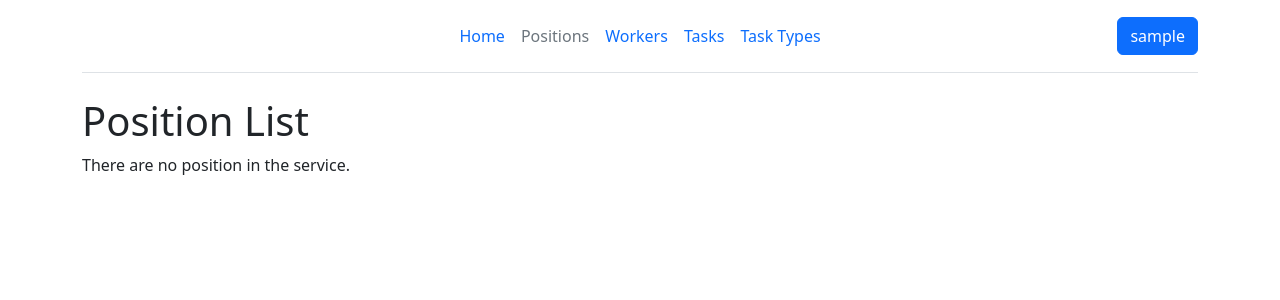
After one commit to pavliukkk/task-manager, a Django app: page /positions/ in a window 1280 px wide. The commit adds this page. Shown: the top 300 px of the page. Run offline with Django 5.2, Linux system fonts and the light colour scheme; the visitor is signed in with stand-in values (Sample User, id 1); data that the repository does not hold is empty; some libraries are stand-ins or nearby versions.

Commit message:
created position_list page, implemented view and url

```diff
--- a/task_manager/urls.py
+++ b/task_manager/urls.py
@@ -1,9 +1,11 @@
 from django.urls import path
 
-from .views import index
+from .views import index, PositionListView
 
 
 app_name = 'task_manager'
+
 urlpatterns = [
     path("", index, name="index"),
+    path("positions/", PositionListView.as_view(), name="position-list"),
 ]
--- a/task_manager/views.py
+++ b/task_manager/views.py
@@ -1,7 +1,9 @@
 from django.contrib.auth import authenticate, login
+from django.contrib.auth.mixins import LoginRequiredMixin
 from django.http import HttpResponseRedirect
 from django.shortcuts import render, redirect
 from django.urls import reverse
+from django.views import generic
 
 from task_manager.models import Worker, Position, Task, TaskType
 
@@ -38,3 +40,9 @@ def login_view(request):
         "accounts/login.html",
         {"error": "Invalid username and/or password."},
     )
+
+
+class PositionListView(LoginRequiredMixin, generic.ListView):
+    model = Position
+    template_name = "task_manager/position_list.html"
+    paginate_by = 5
--- a/templates/includes/header.html
+++ b/templates/includes/header.html
@@ -21,8 +21,9 @@
     <ul
         class="nav col-12 col-md-auto mb-2 justify-content-center mb-md-0"
     >
-      <li><a href="#" class="nav-link px-2 link-secondary">Home</a></li>
-      <li><a href="#" class="nav-link px-2">Positions</a></li>
+      <li><a href="/" class="nav-link px-2 {% if request.path == '/' %}link-secondary{% endif %}">Home</a></li>
+      <li><a href="{% url "task-manager:position-list" %}"
+             class="nav-link px-2 {% if request.path == '/positions/' %}link-secondary{% endif %}">Positions</a></li>
       <li><a href="#" class="nav-link px-2">Workers</a></li>
       <li><a href="#" class="nav-link px-2">Tasks</a></li>
       <li><a href="#" class="nav-link px-2">Task Types</a></li>
@@ -32,7 +33,7 @@
         {% if user.is_authenticated %}
           {{ user.username }}
         {% else %}
-          Login
+          <a class="login-btn" href="{% url "login" %}">Login</a>
         {% endif %}
       </button>
     </div>
--- /dev/null
+++ b/templates/task_manager/position_list.html
@@ -0,0 +1,27 @@
+{% extends "base.html" %}
+
+{% block content %}
+  <div class="container">
+    <h1>Position List
+    </h1>
+
+    {% if position_list %}
+      <table class="table">
+        <tr>
+          <th>ID</th>
+          <th>Position</th>
+        </tr>
+        {% for position in position_list %}
+          <tr>
+            <td>{{ position.id }}</td>
+            <td>{{ position.name }}</td>
+          </tr>
+        {% endfor %}
+      </table>
+      </div>
+    {% else %}
+      <div>
+        <p>There are no position in the service.</p>
+      </div>
+    {% endif %}
+{% endblock %}
```
